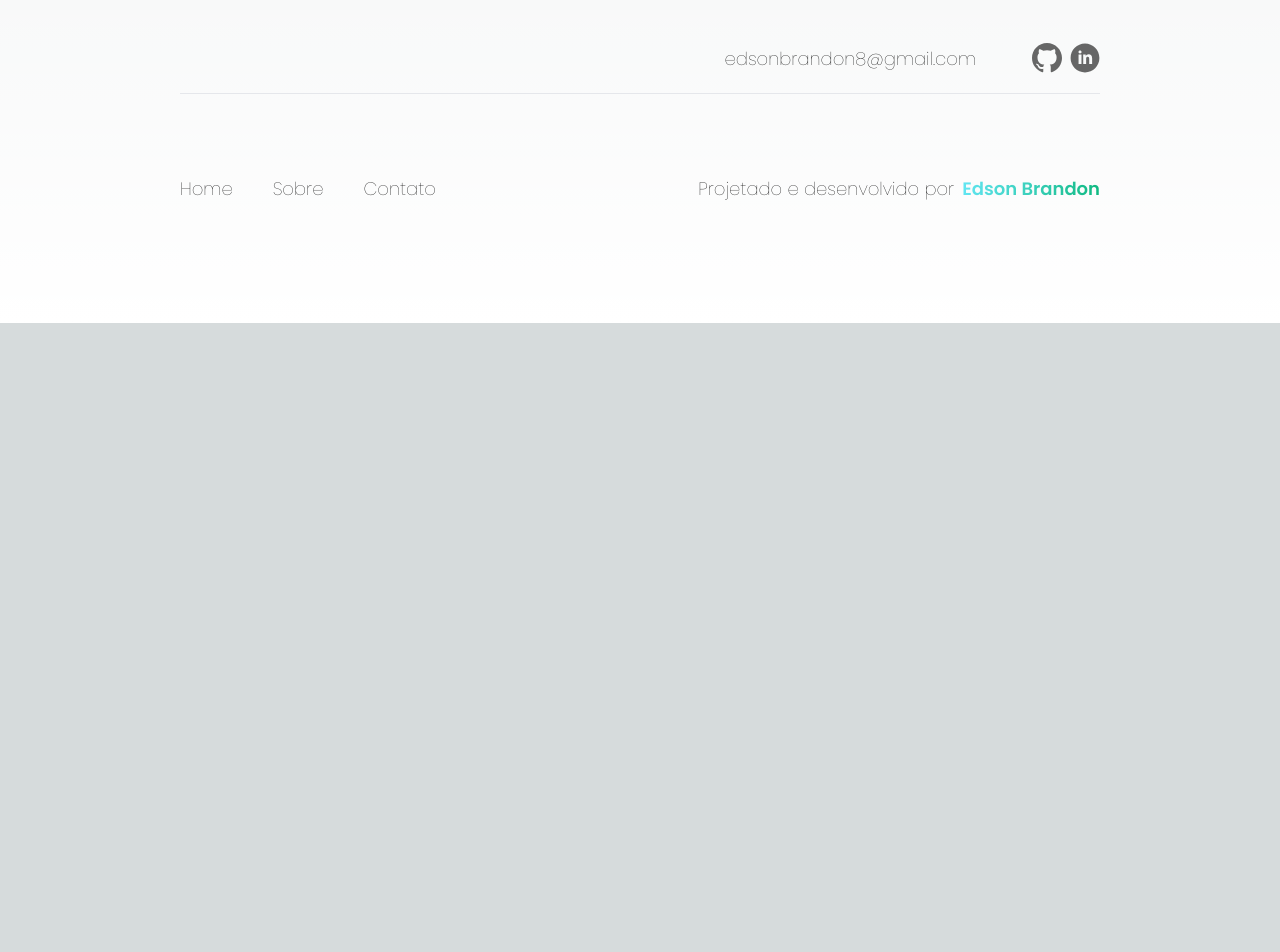
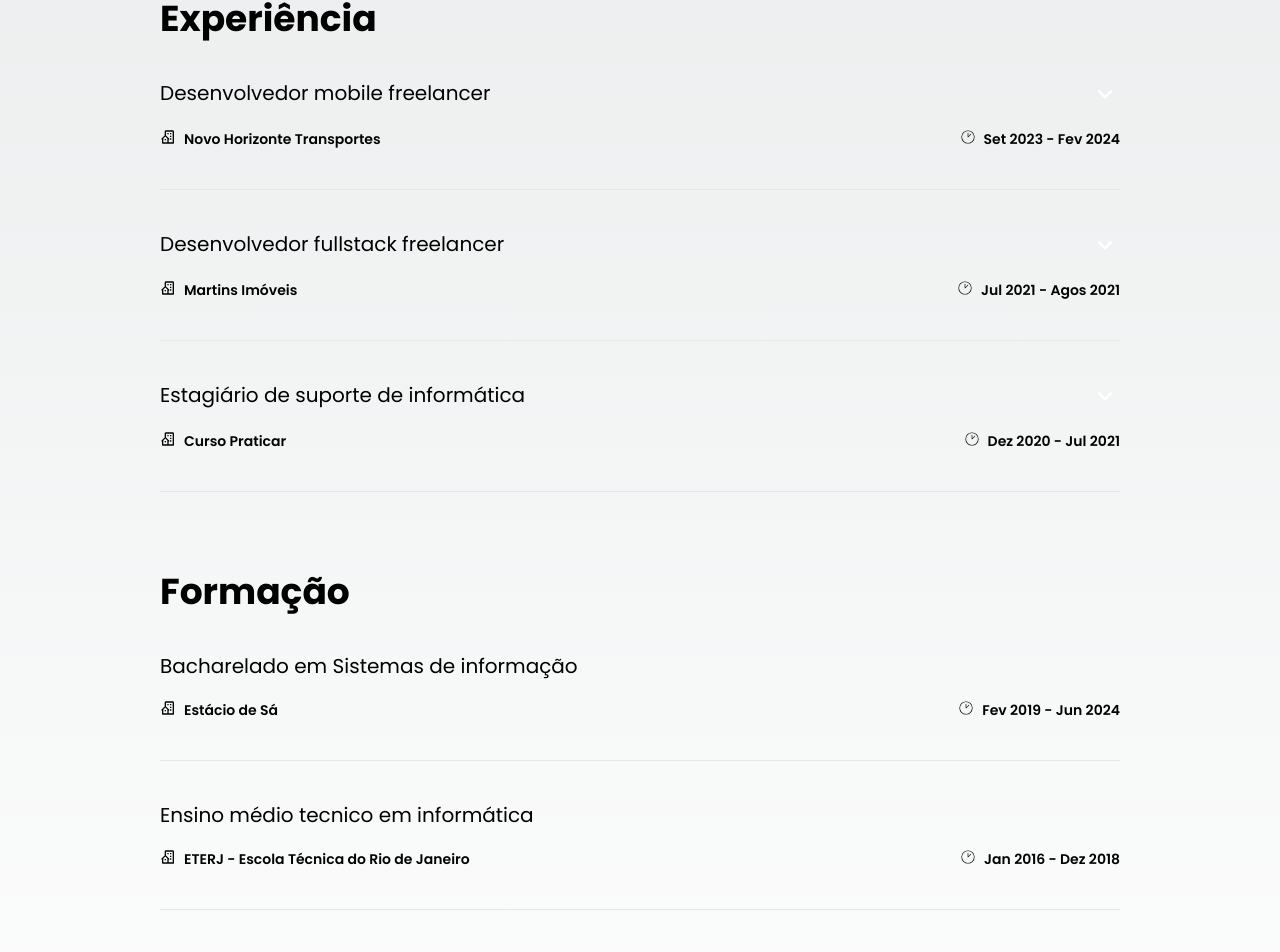
Before and after one commit to edintwi/my-website, a Next.js app: page / in a window 1280 px wide. Shown: the part 1617-2569 px from the top of the page. Before the commit the page ends 1940 px from the top, so only its background shows below. Built offline with nearby package versions, Linux system fonts and the light colour scheme.

Commit message:
feat: formation and exp section

```diff
--- a/src/app/page.tsx
+++ b/src/app/page.tsx
@@ -1,4 +1,5 @@
 "use client";
+import About from "@/pages/about/page";
 import Stacks from "@/pages/stacks/page";
 import Welcome from "@/pages/welcome/page";
 
@@ -7,6 +8,7 @@ export default function Home() {
     <main className="flex flex-col">
       <Welcome />
       <Stacks />
+      <About />
     </main>
   );
 }
--- /dev/null
+++ b/src/components/expCard/expCard.tsx
@@ -0,0 +1,52 @@
+import { useState } from "react";
+import { BiBuildingHouse } from "react-icons/bi";
+import { CiClock1 } from "react-icons/ci";
+import { MdOutlineKeyboardArrowDown } from "react-icons/md";
+import { Job } from "./jobs";
+
+export default function ExpCard(job: Job) {
+  const [showDesc, setDesc] = useState(false);
+
+  function toggleDesc() {
+    setDesc(!showDesc);
+  }
+
+  return (
+    <div className="flex flex-col border-b-white w-full gap-5">
+      <div className="flex flex-row justify-between">
+        <p className="text-xl">{job.title}</p>
+
+        {job.description ? (
+          <MdOutlineKeyboardArrowDown
+            color="white"
+            size={30}
+            onClick={toggleDesc}
+            className={`cursor-pointer transform transition-transform ${
+              showDesc ? "rotate-180" : ""
+            }`}
+          />
+        ) : null}
+      </div>
+      <div className="flex flex-row justify-between">
+        <div className="flex flex-row gap-2">
+          <BiBuildingHouse />
+          <p className="font-semibold text-sm">{job.institution}</p>
+        </div>
+
+        <div className="flex flex-row gap-2">
+          <CiClock1 />
+          <p className="font-semibold text-sm xsm:text-xsm">{job.time}</p>
+        </div>
+      </div>
+      <div
+        className={`transition-[max-height] duration-500 ease-in-out overflow-hidden ${
+          showDesc ? "max-h-96" : "max-h-0"
+        }`}
+      >
+        <p className="text-justify font-thin">{job.description}</p>
+      </div>
+
+      <hr className="mb-10 bg-slate-300" />
+    </div>
+  );
+}
--- /dev/null
+++ b/src/components/expCard/formation.ts
@@ -0,0 +1,19 @@
+export interface Formation {
+    institution: string,
+    title: string,
+    time: string,
+}
+
+export const Formations: Formation[] = [
+    {
+    institution: "Estácio de Sá",
+    title: "Bacharelado em Sistemas de informação",
+    time: "Fev 2019 - Jun 2024",
+    },
+    {
+    institution: "ETERJ - Escola Técnica do Rio de Janeiro",
+    title: "Ensino médio tecnico em informática",
+    time: "Jan 2016 - Dez 2018",
+    },
+
+]
--- /dev/null
+++ b/src/components/expCard/jobs.ts
@@ -0,0 +1,28 @@
+export interface Job {
+  title: string;
+  institution: string;
+  description?: string;
+  time: string;
+};
+
+export const jobs : Job[] = [
+    {
+        title: "Desenvolvedor mobile freelancer",
+        institution: "Novo Horizonte Transportes",
+        description: "Como desenvolvedor React Native, desenvolvi um aplicativo para gerenciamento de filas de motoristas. \nResponsabilidades: \n- Implementar todo o processo de cadastro, remoção e exclusão de motoristas, veículos e clientes.\n- Gerenciar a fila de motoristas, incluindo remoção de motoristas da fila, mudança de posição, solicitação de viagem pelo cliente, aceitação ou rejeição de viagem pelo administrador, utilizando estado global com React Context API.\n- Implementar requisições assíncronas utilizando Axios.\n- Integrar geolocalização no React Native.\n- Implementar tema global com Styled-components.\n- Gerenciar e validar formulários com React Hook Form e Zup.",
+        time: "Set 2023 - Fev 2024",
+    },
+    {
+        title: "Desenvolvedor fullstack freelancer",
+        institution: "Martins Imóveis",
+        description: "Como desenvolvedor full stack desenvolvi um site eficiente e responsivo para exibir seus imóveis disponíveis (CRUD). com funcionalidades de filtragem como, filtro por região, valor etc. Também foi implementado toda a parte da gestão de imovéis pelo administrador (Criação, Remoção, Exclusão) e também toda a parte de captação de clientes interessados direcionando tanto como mensagem por e-mail ou diretamente pelo whatsapp. Tecnologias que utilizei: HTML, CSS, JavaScript, JQuery, PHP, MySQL.",
+        time: "Jul 2021 - Agos 2021",
+    },
+        {
+        title: "Estagiário de suporte de informática",
+        institution: "Curso Praticar",
+        description: "Como estágio de suporte de informática prestava suporte aos funcionários e também fazia manutenções e modificações no site da empresa no site da empresa.",
+        time: "Dez 2020 - Jul 2021",
+    }
+
+]
--- a/src/components/footer/footer.tsx
+++ b/src/components/footer/footer.tsx
@@ -41,7 +41,7 @@ export default function Footer() {
         </ul>
         <p className="flex flex-col font-thin xsm:text-sm xsm:justify-center xsm:py-10 sm:py-10 lg:text-lg xl:flex-row">
           Projetado e desenvolvido por{" "}
-          <span className="font-semibold bg-gradient-to-r from-cyan-300 to-emerald-500 bg-clip-text text-transparent xsm:text-sm sm:text-center lg:text-lg xl:pl-2">
+          <span className="font-semibold bg-gradient-to-r from-cyan-300 to-emerald-500 bg-clip-text text-transparent xsm:text-sm sm:text-center lg:text-lg xl:pl-2 xsm:text-center">
             Edson Brandon
           </span>
         </p>
--- a/src/components/navbar/navbar.tsx
+++ b/src/components/navbar/navbar.tsx
@@ -18,7 +18,7 @@ export default function Navbar() {
   }, []);
   return (
     <nav
-      className={`flex justify-between items-center fixed top-0 left-0 right-0 xl:px-20 py-10 w-screen z-50 xsm:px-10 xl:px-40 transition-colors duration-300 ${
+      className={`flex justify-between items-center fixed top-0 left-0 right-0 py-10 w-screen z-50 xsm:px-10 xl:px-40 transition-colors duration-300 ${
         scrolled ? "bg-black/80 backdrop-blur-md" : "bg-transparent"
       }`}
     >
--- a/src/pages/about/page.tsx
+++ b/src/pages/about/page.tsx
@@ -1,7 +1,10 @@
+import ExpCard from "@/components/expCard/expCard";
+import { Formations } from "@/components/expCard/formation";
+import { jobs } from "@/components/expCard/jobs";
 export default function About() {
   return (
-    <section>
-      <h1 className="text-4xl font-bold py-10">Sobre mim</h1>
+    <section className="px-30">
+      <p className="text-4xl font-bold py-10">Sobre mim</p>
       <p className="font-thin text-justify">
         <i className="font-semibold">Um jovem apaixonado por tecnologia,</i>{" "}
         <br /> com o inicio da minha trajetória educacional no ensino médio
@@ -16,6 +19,27 @@ export default function About() {
           Sempre estou em busca de aprimoramento e aprendizado.
         </i>
       </p>
+      <div>
+        <p className="text-4xl font-bold py-10">Experiência</p>
+        {jobs.map((item, key) => (
+          <ExpCard
+            title={item.title}
+            institution={item.institution}
+            description={item.description}
+            time={item.time}
+          />
+        ))}
+      </div>
+      <div>
+        <p className="text-4xl font-bold py-10">Formação</p>
+        {Formations.map((item, key) => (
+          <ExpCard
+            title={item.title}
+            institution={item.institution}
+            time={item.time}
+          />
+        ))}
+      </div>
     </section>
   );
 }
--- a/src/pages/stacks/page.tsx
+++ b/src/pages/stacks/page.tsx
@@ -15,8 +15,8 @@ export default function Stacks() {
   const reverseIcons = icons.reverse();
 
   return (
-    <div className="flex flex-col gap-20 h-screen w-max-screen overflow-hidden">
-      <div className="flex flex-col items-center justify-evenly gap-20">
+    <div className="flex flex-col gap-20 w-max-screen overflow-hidden">
+      <div className="flex flex-col items-center justify-evenly gap-20 pb-20">
         <p className="flex flex-col text-center gap-5 ">
           <span className="font-semibold text-3xl xsm:text-sm lg:text-3xl">
             Minhas Stacks
@@ -36,7 +36,6 @@ export default function Stacks() {
           {[...reverseIcons, ...reverseIcons].map((item, idx) => (
             <img className="w-12 h-12" src={item} key={idx} />
           ))}
-          ,
         </div>
       </div>
     </div>
--- a/tailwind.config.ts
+++ b/tailwind.config.ts
@@ -17,6 +17,14 @@ const config: Config = {
     },
     extend: {
       keyframes: {
+        "slide-down": {
+                    "0%": {
+                        transform: "translate3d(0, 0, 0)",
+                    },
+                    "100%": {
+                        transform: "translate3d(0, 100%, 0)",
+                    },
+                },
          "infinite-scroll": {
           "0%": { transform: "translateX(0)" },
           "100%": { transform: "translateX(calc(-50% - 30px))" },
@@ -27,6 +35,7 @@ const config: Config = {
     },
       },
       animation: {
+        "slide-down": "slide-down",
         "infinite-scroll": "infinite-scroll 20s linear infinite",
         "infinite-scroll-reverse": "infinite-scroll-reverse 20s linear infinite",
       },
```
